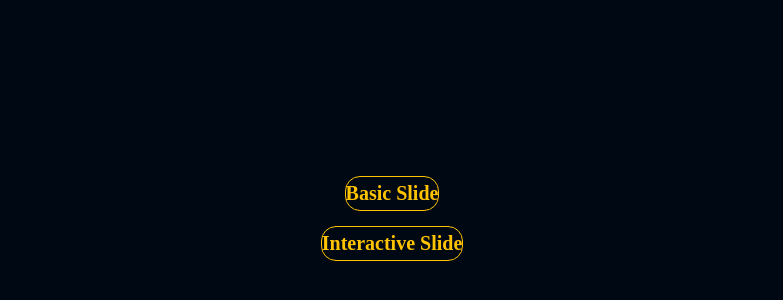
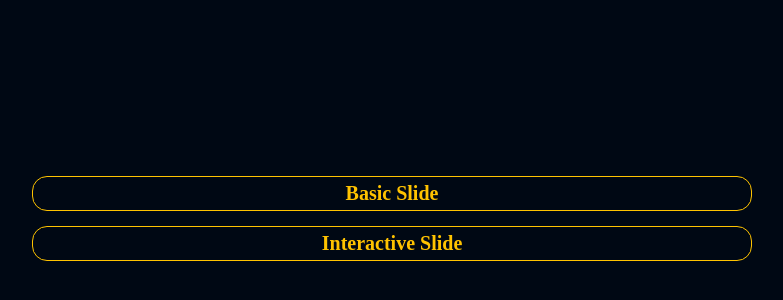
Before and after one commit to sung34/swiperjs-exercise, a website built with Parcel: page index.html in a window 1280 px wide. Shown: the part 174-474 px from the top of the page, without its empty margins (248-1031 px from the left). Built offline with nearby package versions, Linux system fonts and the light colour scheme.

Commit message:
fix: Fit Nav a tags in inner layout

```diff
--- a/css/common.css
+++ b/css/common.css
@@ -30,6 +30,7 @@ body {
 
 .inner {
   width: 720px;
+  margin: 0 auto;
 }
 
 .btn {
--- a/css/index.css
+++ b/css/index.css
@@ -9,10 +9,10 @@
   text-align: center;
 }
 .navigation a {
+  width: 100%;
   color: var(--color-orange);
   text-decoration: none;
-  background-color: none;
-  width: calc(var(--slide-width) * 2);
+  background-color: transparent;
   padding: 5px 0;
   margin-bottom: 15px;
   border: 1px solid var(--color-orange);
--- a/index.html
+++ b/index.html
@@ -8,9 +8,11 @@
   <link rel="stylesheet" href="./css/index.css">
 </head>
 <body>
-  <div class="navigation">
-    <a href="./basicSlide.html">Basic Slide</a>
-    <a href="javascript:void(0)">Interactive Slide</a>
+  <div class="inner">
+    <div class="navigation">
+      <a href="./basicSlide.html">Basic Slide</a>
+      <a href="javascript:void(0)">Interactive Slide</a>
+    </div>
   </div>
 
 </body>
```
